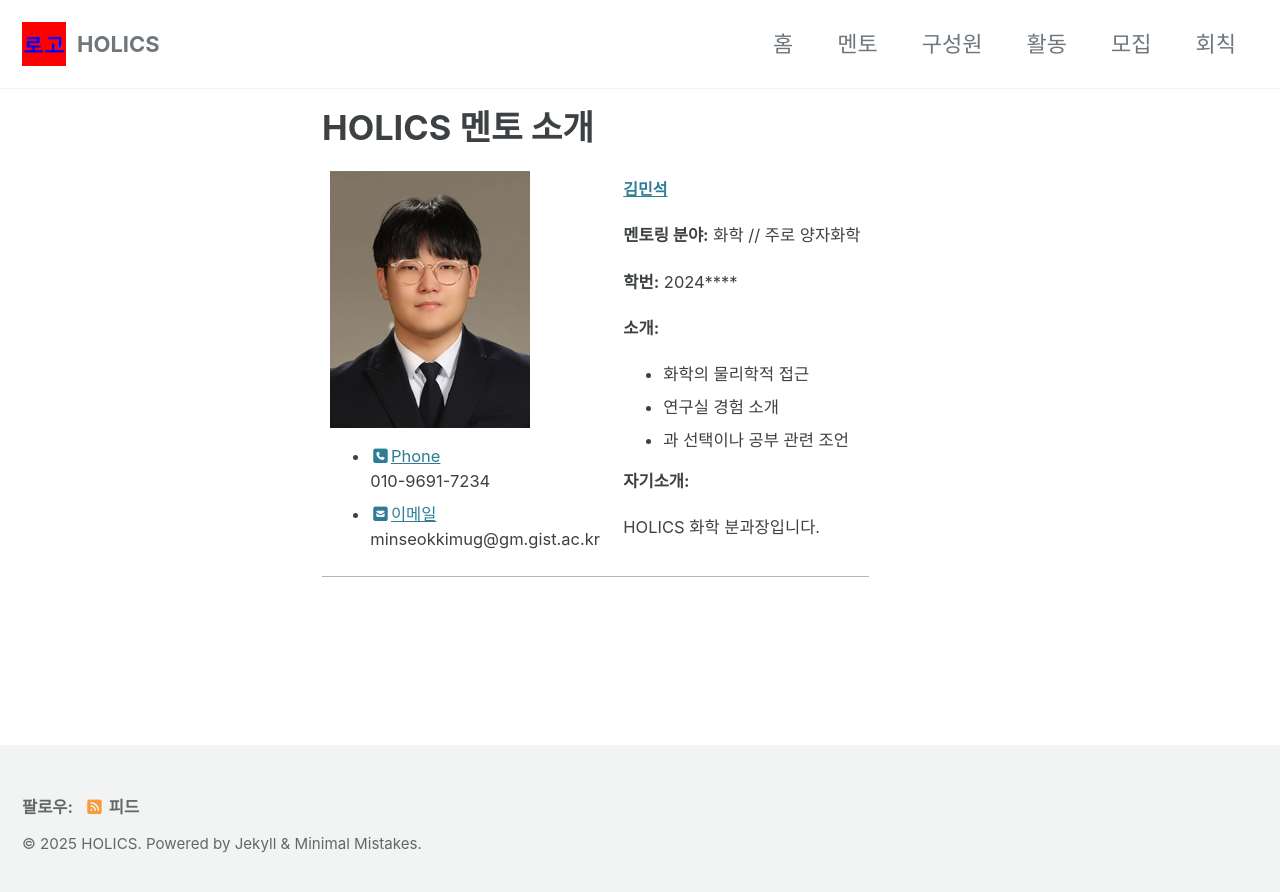
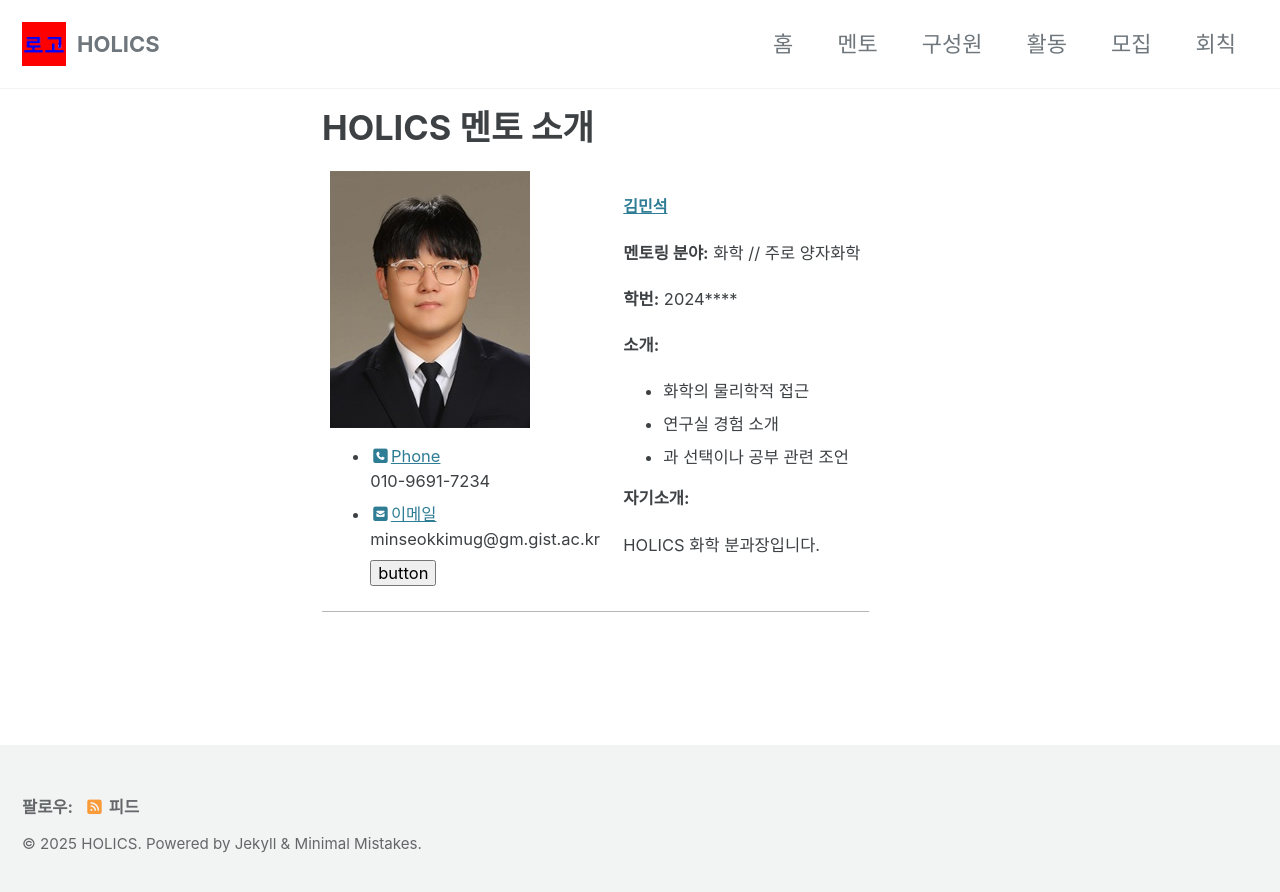
Before and after one commit to gistholics/gistholics.github.io, a Jekyll site: the page built from mentorship/김민석.html, in a window 1280 px wide. Shown: the top 892 px of the page. Built offline with Jekyll 4.4.1, drawn with Linux system fonts in a browser that asks for light colours; cached includes are drawn as plain includes.

Commit message:
Feat: Add servay link in mentor template layout

```diff
--- a/_layouts/mentor_template.html
+++ b/_layouts/mentor_template.html
@@ -4,6 +4,7 @@ layout: single
 {% assign name = page.name | split: "." | first %}
 {% assign mentorship = site.data.mentorship | where: "name", name | first %}
 {% assign home = '/mentorship/' | append: mentorship.name | absolute_url %}
+{% assign link = "https://forms.gle/pka9ig7m43kUpdaEA" %}
 {% assign img_path = "/assets/images/avatar.png" %}
 {% if mentorship.avatar %}
   {% assign img_path = mentorship.avatar | prepend: '/assets/images/mentor/' %}
@@ -37,6 +38,7 @@ layout: single
                 {{ mentorship.email }}
                 </li>
             {% endif %}
+            <button onclick="location.href='{{ link }}'">button</button>
         </ul>
       </td>
       <td valign="top">
```
